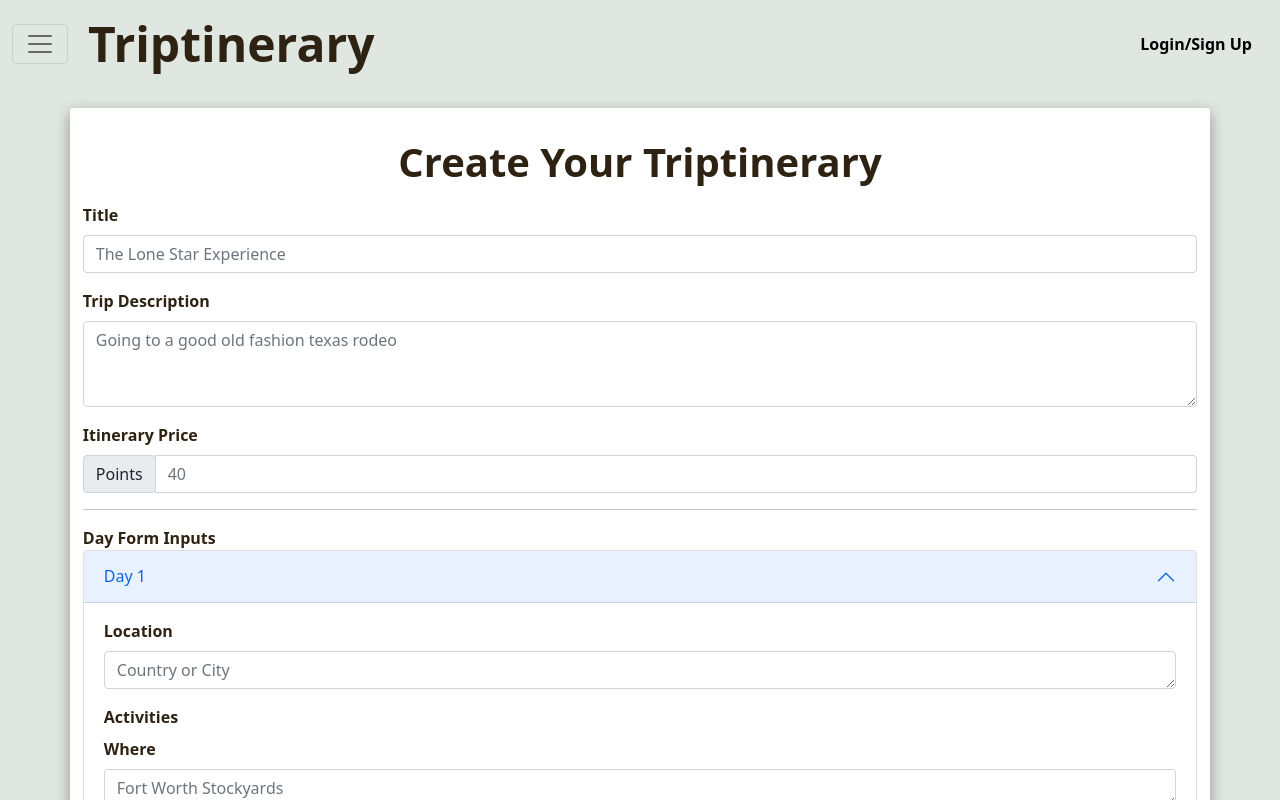
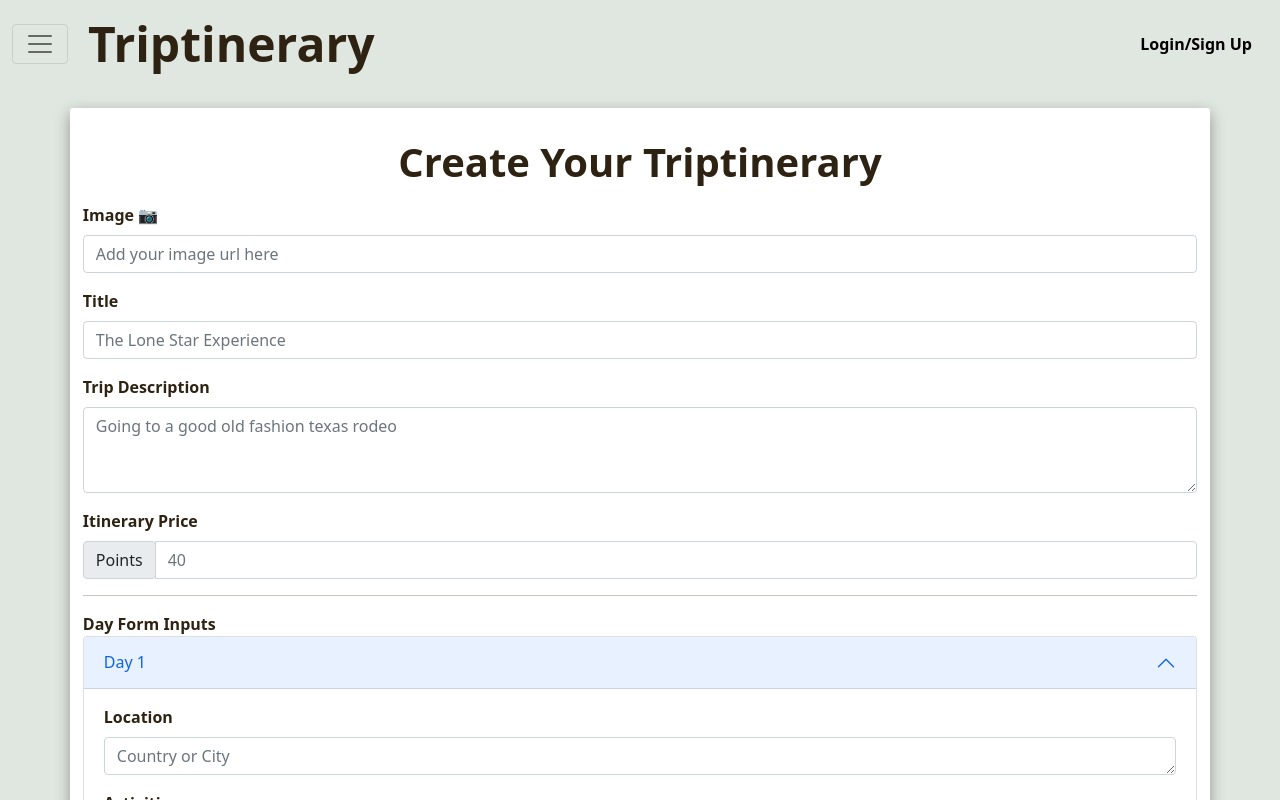
Before and after one commit to Project-3-Peeps/travel-app, a React (Create React App) app: page /CreateItinerary in a window 1280 px wide. Shown: the top 800 px of the page. Built offline with nearby package versions, Linux system fonts and the light colour scheme; the HTML template or start-up script is replaced by a standard one.

Commit message:
added image url input field to create itinerary

```diff
--- a/src/components/modals/Modals.css
+++ b/src/components/modals/Modals.css
@@ -1,12 +1,4 @@
-/* .SignupModal,
+.SignupModal,
 .LoginModal {
-    margin-left: 150px;
-    padding: 1%;
-    margin-left: 620px;
-    border-radius: 3px;
-    margin-top: 2%;
-    margin-bottom: 2%;
-    width: 400px;
-    background-color: #fff;
-    box-shadow: rgba(0, 0, 0, 0.35) 0px 5px 15px;
-} */
+    cursor: default;
+}
--- a/src/components/pages/itinerary/CreateItinerary.css
+++ b/src/components/pages/itinerary/CreateItinerary.css
@@ -8,7 +8,7 @@
 }
 
 .form-header {
-    font-weight: 800;
+    font-weight: 600;
     font-size: 40px;
     text-align: center;
     padding-top: 1%;
--- a/src/components/pages/itinerary/CreateItinerary.js
+++ b/src/components/pages/itinerary/CreateItinerary.js
@@ -11,6 +11,8 @@ function CreateItinerary() {
   // ~~~~~~~~~~~~~~~~~~~~~~~~~~~~~~~~~~~~~
   const [newItinerary, setNewItinerary] = useState({
     creator: "Change this later",
+    // Added image field
+    image: "",
     title: "",
     description: "",
     price: "",
@@ -21,43 +23,44 @@ function CreateItinerary() {
     city: "",
     activities: [],
     // TODO: change day_number lenght
-    day_number: 1
-  })
+    day_number: 1,
+  });
   const [newActivities, setActivities] = useState({
     where: "",
     what: "",
-    cost: ""
-  })
+    cost: "",
+  });
 
   // Dealing with name field changes to update our state
   const handleInputChange = (event) => {
     // const name = event.target.name;
     if (
-      event.target.name === "what" ||  event.target.name === "where" || event.target.name === "cost"
+      event.target.name === "what" ||
+      event.target.name === "where" ||
+      event.target.name === "cost"
     ) {
       setActivities({
         ...newActivities,
-        [event.target.name]: event.target.value
-      })
+        [event.target.name]: event.target.value,
+      });
 
       setNewDay({
         ...newDay,
-        activities: [newActivities]
-      })
+        activities: [newActivities],
+      });
       setNewItinerary({
         ...newItinerary,
-        days: [newDay]
-      })
+        days: [newDay],
+      });
     } else if (event.target.name === "city") {
       setNewDay({
         ...newDay,
-        [event.target.name]: event.target.value
-      })
+        [event.target.name]: event.target.value,
+      });
       setNewItinerary({
         ...newItinerary,
-        days: [newDay]
-      })
-
+        days: [newDay],
+      });
     } else {
       setNewItinerary({
         ...newItinerary,
@@ -70,14 +73,14 @@ function CreateItinerary() {
   const handleFormSubmit = async (event) => {
     // Preventing default behavior of the form submit (which is to refresh the page)
     event.preventDefault();
-    console.log("submit")
-    console.log(newItinerary)
+    console.log("submit");
+    console.log(newItinerary);
     // send the newItinerary to the backend using axios.
     // render the res from backend
     const token = auth.getToken();
     const response = await API.createItinerary(token, newItinerary);
-    console.log(response)
-    window.search = response
+    console.log(response);
+    window.search = response;
     window.location.assign("/Itinerary Card");
   };
 
@@ -85,7 +88,18 @@ function CreateItinerary() {
     <div className="container">
       <p className="form-header">Create Your Triptinerary</p>
       {/* Intinerary Preview Info */}
-      <Form >
+      <Form>
+        {/* Input for Image URL */}
+        <Form.Group className="mb-3">
+          <Form.Label id="image">Image 📷</Form.Label>
+          <Form.Control
+            value={newItinerary.image}
+            name="image"
+            onChange={handleInputChange}
+            type="text"
+            placeholder="Add your image url here"
+          />
+        </Form.Group>
         <Form.Group className="mb-3">
           <Form.Label id="title">Title</Form.Label>
           <Form.Control
@@ -188,7 +202,7 @@ function CreateItinerary() {
                 className="btn-add rounded-pill m-2"
                 variant="success"
                 size="md"
-              // onClick={addActivity}
+                // onClick={addActivity}
               >
                 + Add Day
               </Button>
@@ -197,7 +211,11 @@ function CreateItinerary() {
         </Accordion>
         <br />
         <Form.Group className="text-center">
-          <Button className="btn-submit rounded-pill m-2" size="md" onClick={handleFormSubmit}>
+          <Button
+            className="btn-submit rounded-pill m-2"
+            size="md"
+            onClick={handleFormSubmit}
+          >
             Save Itinerary
           </Button>
         </Form.Group>
```
